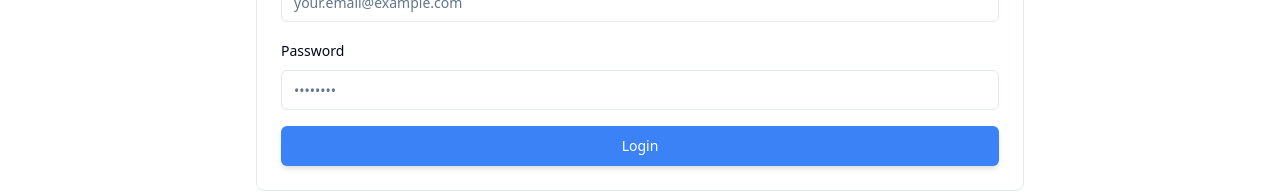
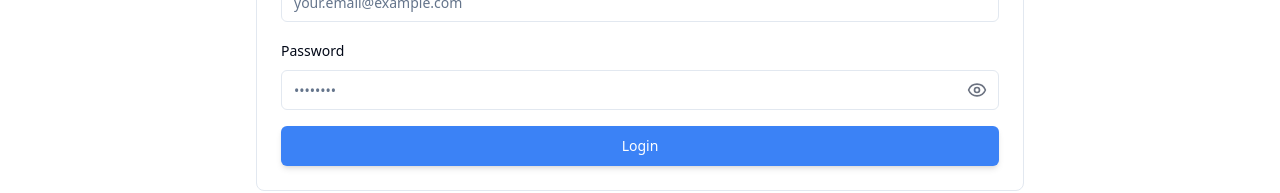
Before and after one commit to mohitkhatwani721/bidtrack-commons, a React (Vite) app: page /my-bids in a window 1280 px wide. Shown: the part 621-814 px from the top of the page. Built offline with nearby package versions, Linux system fonts and the light colour scheme.

Commit message:
Add view password functionality
Implements a view password button during sign up and login.

```diff
--- a/src/components/auth/AccountForm.tsx
+++ b/src/components/auth/AccountForm.tsx
@@ -7,7 +7,7 @@ import { Tabs, TabsContent, TabsList, TabsTrigger } from "@/components/ui/tabs";
 import { register, login } from "@/lib/auth";
 import { toast } from "sonner";
 import { Alert, AlertDescription } from "@/components/ui/alert";
-import { Info } from "lucide-react";
+import { Eye, EyeOff, Info } from "lucide-react";
 
 interface AccountFormProps {
   onSuccess?: () => void;
@@ -19,12 +19,14 @@ const AccountForm = ({ onSuccess }: AccountFormProps) => {
   // Login form state
   const [loginEmail, setLoginEmail] = useState("");
   const [loginPassword, setLoginPassword] = useState("");
+  const [showLoginPassword, setShowLoginPassword] = useState(false);
   const [isLoggingIn, setIsLoggingIn] = useState(false);
 
   // Register form state
   const [registerName, setRegisterName] = useState("");
   const [registerEmail, setRegisterEmail] = useState("");
   const [registerPassword, setRegisterPassword] = useState("");
+  const [showRegisterPassword, setShowRegisterPassword] = useState(false);
   const [isRegistering, setIsRegistering] = useState(false);
 
   const handleLogin = async (e: React.FormEvent) => {
@@ -106,14 +108,28 @@ const AccountForm = ({ onSuccess }: AccountFormProps) => {
               <label htmlFor="login-password" className="text-sm font-medium">
                 Password
               </label>
+              <div className="relative">
                 <Input
                   id="login-password"
-                type="password"
+                  type={showLoginPassword ? "text" : "password"}
                   placeholder="••••••••"
                   value={loginPassword}
                   onChange={(e) => setLoginPassword(e.target.value)}
                   required
                 />
+                <button
+                  type="button"
+                  className="absolute right-3 top-1/2 -translate-y-1/2 text-gray-500 hover:text-gray-700"
+                  onClick={() => setShowLoginPassword(!showLoginPassword)}
+                  aria-label={showLoginPassword ? "Hide password" : "Show password"}
+                >
+                  {showLoginPassword ? (
+                    <EyeOff className="h-5 w-5" />
+                  ) : (
+                    <Eye className="h-5 w-5" />
+                  )}
+                </button>
+              </div>
             </div>
 
             <Button
@@ -174,14 +190,28 @@ const AccountForm = ({ onSuccess }: AccountFormProps) => {
               <label htmlFor="register-password" className="text-sm font-medium">
                 Password
               </label>
+              <div className="relative">
                 <Input
                   id="register-password"
-                type="password"
+                  type={showRegisterPassword ? "text" : "password"}
                   placeholder="••••••••"
                   value={registerPassword}
                   onChange={(e) => setRegisterPassword(e.target.value)}
                   required
                 />
+                <button
+                  type="button"
+                  className="absolute right-3 top-1/2 -translate-y-1/2 text-gray-500 hover:text-gray-700"
+                  onClick={() => setShowRegisterPassword(!showRegisterPassword)}
+                  aria-label={showRegisterPassword ? "Hide password" : "Show password"}
+                >
+                  {showRegisterPassword ? (
+                    <EyeOff className="h-5 w-5" />
+                  ) : (
+                    <Eye className="h-5 w-5" />
+                  )}
+                </button>
+              </div>
               <p className="text-xs text-gray-500">
                 Password must be at least 8 characters long
               </p>
```
Lines whose indentation alone changed are shown as unchanged.
